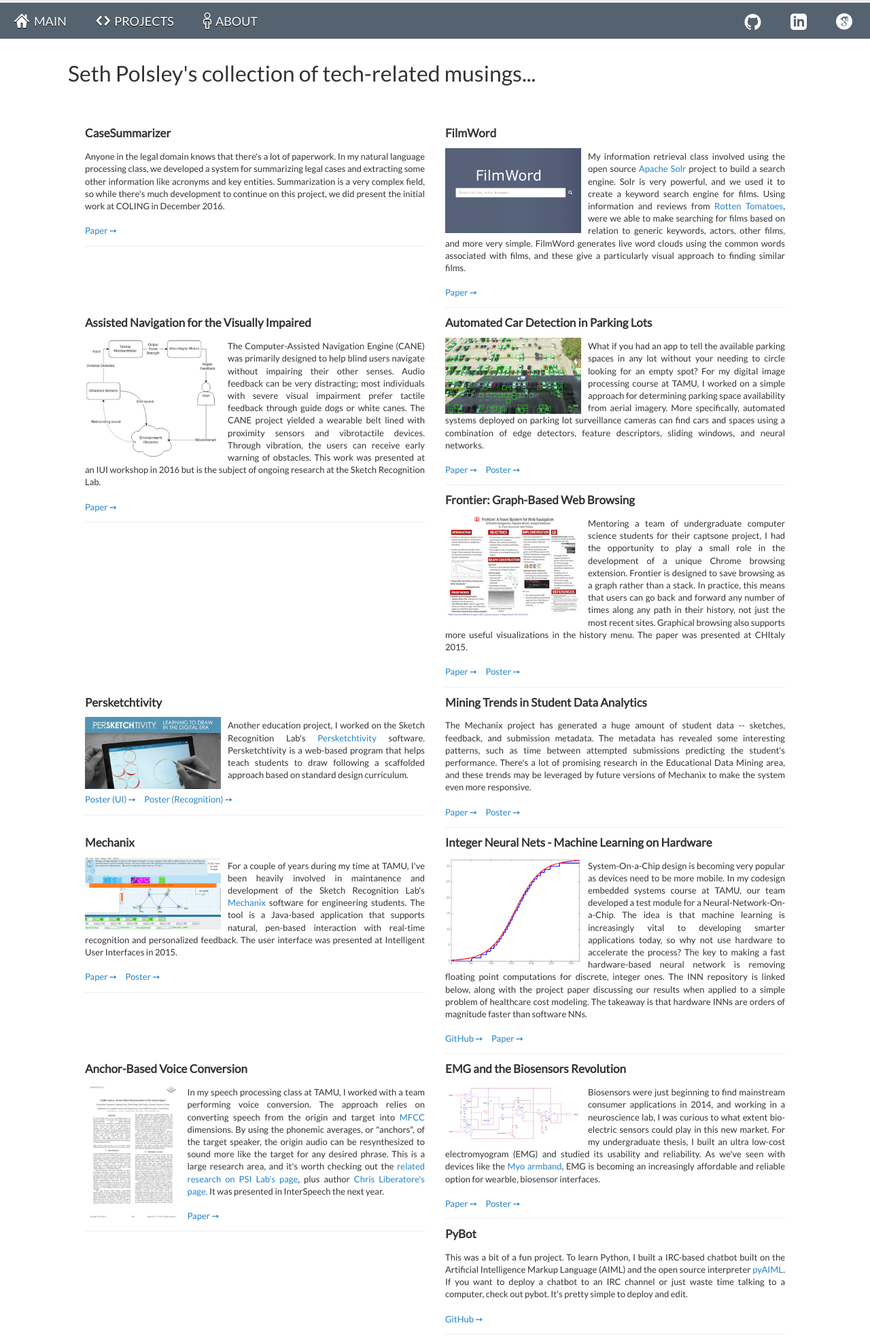
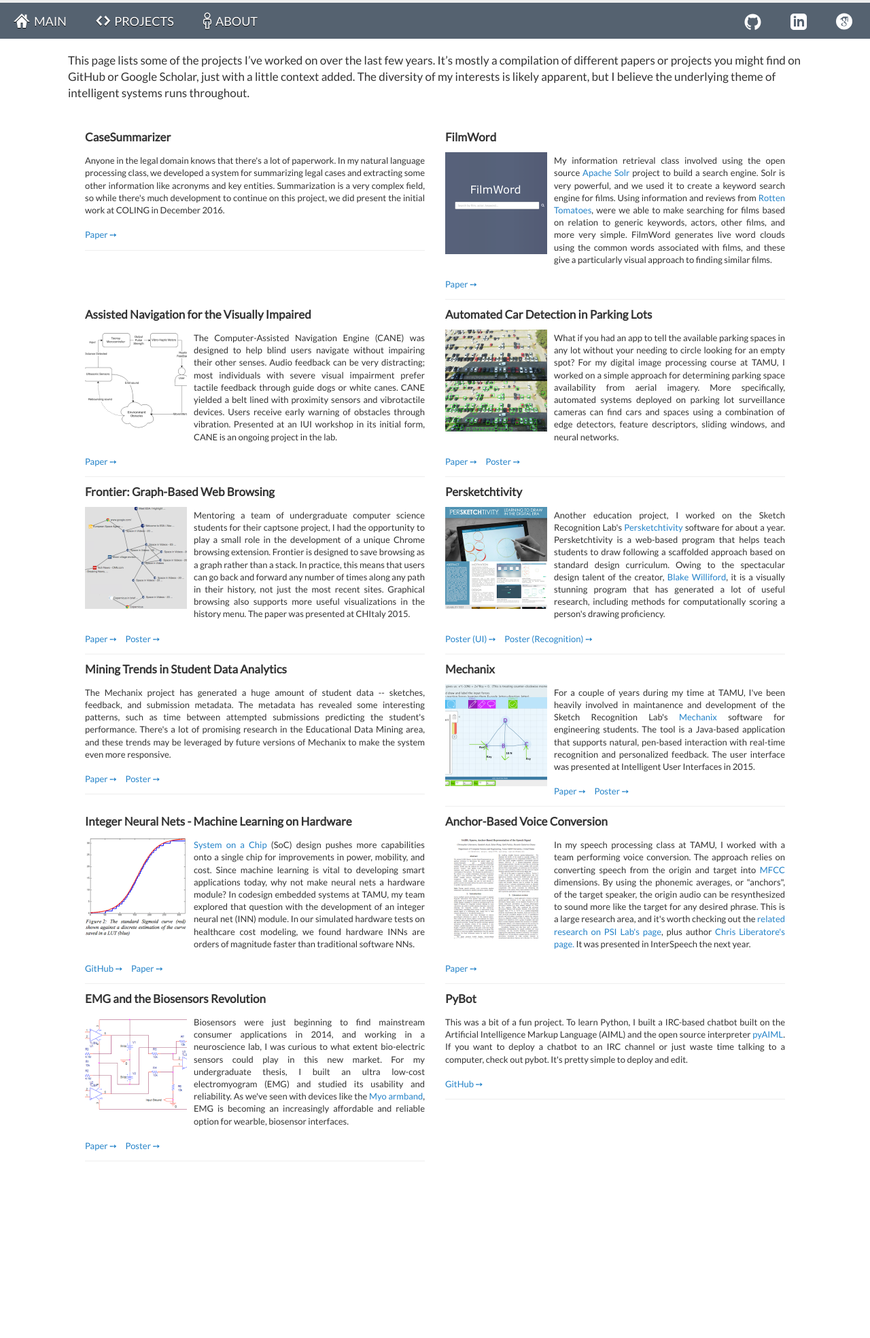
Before and after one commit to spolsley/spolsley.github.io, a Jekyll site: the page built from projects.md, in a window 1280 px wide. Shown: the whole page at 68% size. Built offline with Jekyll 4.4.1, drawn with Linux system fonts in a browser that asks for light colours; after the commit the page ends 1714 px from its top, so only the background shows below that.

Commit message:
Normalizing project image and snippet sizes for better presentation

```diff
--- /dev/null
+++ b/_layouts/content.html
@@ -0,0 +1,15 @@
+<!DOCTYPE html>
+<html>
+<head>
+  {% include head.html %}
+</head>
+<body>
+  {% include header.html %}
+  <div class="container">
+
+  {{ content }}
+
+  {% include footer.html %}
+  </div><!-- /.main -->
+</body>
+</html>
--- a/css/simplegrid.css
+++ b/css/simplegrid.css
@@ -14,8 +14,8 @@
 
 .content img {
 	margin: 10px 10px 0px 0px;
-	max-width:200px;
-	max-height:200px;
+	max-width:150px;
+	max-height:150px;
 }
 
 
--- a/projects.html
+++ b/projects.md
@@ -1,7 +1,9 @@
 ---
-layout: default
+layout: content
 title: Seth Polsley's Projects
 ---
+
+This page lists some of the projects I've worked on over the last few years.  It's mostly a compilation of different papers or projects you might find on GitHub or Google Scholar, just with a little context added.  The diversity of my interests is likely apparent, but I believe the underlying theme of intelligent systems runs throughout.
 
 <div class="grid grid-pad">
 
@@ -36,7 +38,7 @@ title: Seth Polsley's Projects
 			<br>
 			<img align="left" src="res/images/projects_cane.png" />
 			<p style="font-size: small;">
-			The Computer-Assisted Navigation Engine (CANE) was primarily designed to help blind users navigate without impairing their other senses.  Audio feedback can be very distracting; most individuals with severe visual impairment prefer tactile feedback through guide dogs or white canes.  The CANE project yielded a wearable belt lined with proximity sensors and vibrotactile devices.  Through vibration, the users can receive early warning of obstacles.  This work was presented at an IUI workshop in 2016 but is the subject of ongoing research at the Sketch Recognition Lab.
+			The Computer-Assisted Navigation Engine (CANE) was designed to help blind users navigate without impairing their other senses.  Audio feedback can be very distracting; most individuals with severe visual impairment prefer tactile feedback through guide dogs or white canes.  CANE yielded a belt lined with proximity sensors and vibrotactile devices.  Users receive early warning of obstacles through vibration.  Presented at an IUI workshop in its initial form, CANE is an ongoing project in the lab.
 			<br><br>
 			<a target="_blank" href="res/papers/cane.pdf">Paper &#10137;</a>
 			</p>
@@ -61,7 +63,7 @@ title: Seth Polsley's Projects
 		<div class="content">
 			<b>Frontier: Graph-Based Web Browsing</b>
 			<br>
-			<img align="left" src="res/images/projects_frontier.jpg" />
+			<img align="left" src="res/images/projects_frontier.png" />
 			<p style="font-size: small;">
 			Mentoring a team of undergraduate computer science students for their captsone project, I had the opportunity to play a small role in the development of a unique Chrome browsing extension.  Frontier is designed to save browsing as a graph rather than a stack.  In practice, this means that users can go back and forward any number of times along any path in their history, not just the most recent sites.  Graphical browsing also supports more useful visualizations in the history menu.  The paper was presented at CHItaly 2015.
 			<br><br>
@@ -75,9 +77,9 @@ title: Seth Polsley's Projects
 		<div class="content">
 			<b>Persketchtivity</b>
 			<br>
-			<img align="left" src="res/images/projects_persketch.jpg" />
+			<img align="left" src="res/images/projects_persketch.png" />
 			<p style="font-size: small;">
-			Another education project, I worked on the Sketch Recognition Lab's <a target="_blank" href="http://www.persketchtivity.com">Persketchtivity</a> software.  Persketchtivity is a web-based program that helps teach students to draw following a scaffolded approach based on standard design curriculum.
+			Another education project, I worked on the Sketch Recognition Lab's <a target="_blank" href="http://www.persketchtivity.com">Persketchtivity</a> software for about a year.  Persketchtivity is a web-based program that helps teach students to draw following a scaffolded approach based on standard design curriculum.  Owing to the spectacular design talent of the creator, <a target="_blank" href="http://williforddesign.com">Blake Williford</a>, it is a visually stunning program that has generated a lot of useful research, including methods for computationally scoring a person's drawing proficiency.
 			<br><br>
 			<a target="_blank" href="res/papers/persketch-ui-poster.jpg">Poster (UI) &#10137;</a>&nbsp;&nbsp;&nbsp;&nbsp;
 			<a target="_blank" href="res/papers/persketch-rec-poster.jpg">Poster (Recognition) &#10137;</a>
@@ -102,7 +104,7 @@ title: Seth Polsley's Projects
 		<div class="content">
 			<b>Mechanix</b>
 			<br>
-			<img align="left" src="res/images/projects_mcx.jpg" />
+			<img align="left" src="res/images/projects_mcx.png" />
 			<p style="font-size: small;">
 			For a couple of years during my time at TAMU, I've been heavily involved in maintanence and development of the Sketch Recognition Lab's <a target="_blank" href="http://faculty.cse.tamu.edu/hammond/mechanix.php">Mechanix</a> software for engineering students.  The tool is a Java-based application that supports natural, pen-based interaction with real-time recognition and personalized feedback.  The user interface was presented at Intelligent User Interfaces in 2015.
 			<br><br>
@@ -118,7 +120,7 @@ title: Seth Polsley's Projects
 			<br>
 			<img align="left" src="res/images/projects_inn.png" />
 			<p style="font-size: small;">
-			System-On-a-Chip design is becoming very popular as devices need to be more mobile.  In my codesign embedded systems course at TAMU, our team developed a test module for a Neural-Network-On-a-Chip.  The idea is that machine learning is increasingly vital to developing smarter applications today, so why not use hardware to accelerate the process? The key to making a fast hardware-based neural network is removing floating point computations for discrete, integer ones.  The INN repository is linked below, along with the project paper discussing our results when applied to a simple problem of healthcare cost modeling.  The takeaway is that hardware INNs are orders of magnitude faster than software NNs.
+			<a target="_blank" href="https://en.wikipedia.org/wiki/System_on_a_chip">System on a Chip</a> (SoC) design pushes more capabilities onto a single chip for improvements in power, mobility, and cost.  Since machine learning is vital to developing smart applications today, why not make neural nets a hardware module?  In codesign embedded systems at TAMU, my team explored that question with the development of an integer neural net (INN) module.  In our simulated hardware tests on healthcare cost modeling, we found hardware INNs are orders of magnitude faster than traditional software NNs.
 			<br><br>
 			<a target="_blank" href="https://github.com/spolsley/integerNeuralNetwork">GitHub &#10137;</a>&nbsp;&nbsp;&nbsp;&nbsp;
 			<a target="_blank" href="res/papers/integer-neural-nets.pdf">Paper &#10137;</a>
```
Also changed, not shown: about.md (+1 -1 lines), res/images/projects_cane.png, res/images/projects_cars.png, res/images/projects_emg.png, res/images/projects_filmword.png, res/images/projects_frontier.jpg (deleted), res/images/projects_frontier.png (added), res/images/projects_inn.png, res/images/projects_mcx.jpg (deleted), res/images/projects_mcx.png (added), res/images/projects_persketch.jpg (deleted), res/images/projects_persketch.png (added), res/images/projects_sabr.png.
